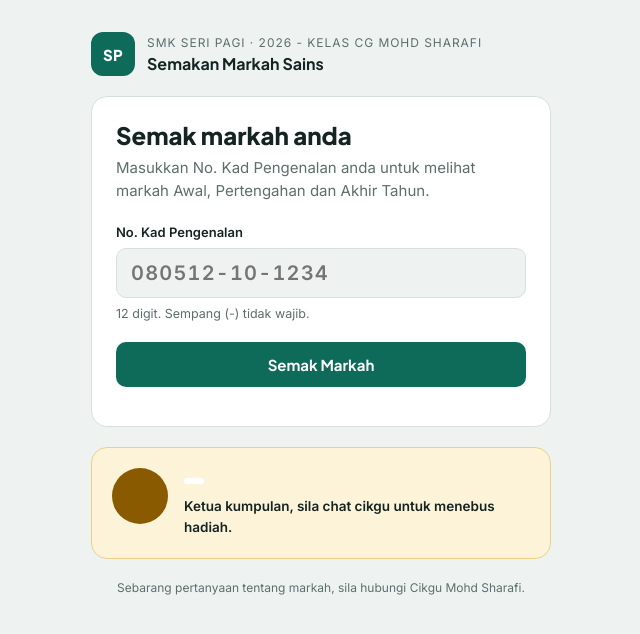
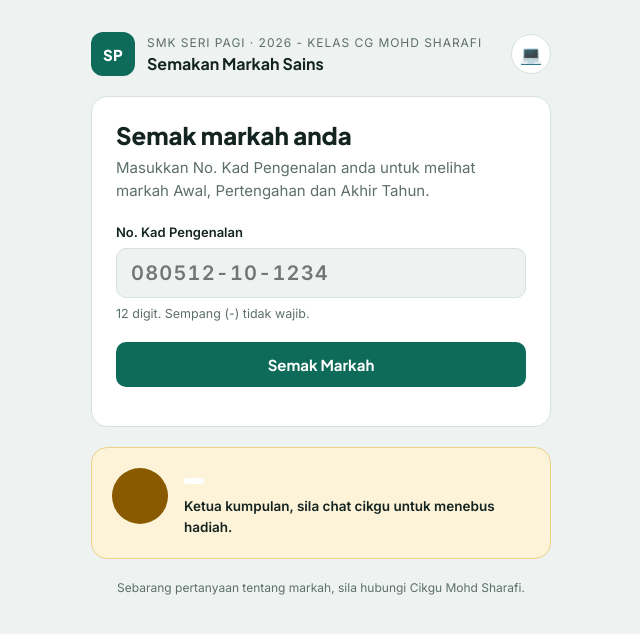
Before and after one commit to matraplah/SemakMarkahExam, a plain HTML site: page index.html in a window 1280 px wide. Shown: the whole page, without its empty margins (319-959 px from the left). Drawn offline with Linux system fonts and the light colour scheme.

Commit message:
Add single three-state light/dark/system theme toggle button and fix Netlify publish path (6aff52dc44eed48bc0e773ec)

```diff
--- a/index.html
+++ b/index.html
@@ -2,6 +2,7 @@
 <meta name="viewport" content="width=device-width, initial-scale=1">
 <link rel="preconnect" href="https://fonts.googleapis.com">
 <link rel="stylesheet" href="https://fonts.googleapis.com/css2?family=Plus+Jakarta+Sans:wght@500;700;800&amp;family=Inter:wght@400;500;600&amp;display=swap">
+<script>try{var t=localStorage.getItem("tema");if(t==="light"||t==="dark")document.documentElement.setAttribute("data-theme",t)}catch(e){}</script>
 <style>
 /* Layout: one narrow column, a school report slip; login card first, then three exam rows in order */
 :root {
@@ -123,12 +124,17 @@ button[disabled] { opacity: .6; cursor: wait; }
 .scale b { color: var(--ink); font-weight: 600; }
 footer { text-align: center; font-size: 12px; color: var(--muted); }
 @media (prefers-reduced-motion: no-preference) { .bar i { transition: width .6s ease; } }
+.brand > div:nth-child(2) { flex: 1; min-width: 0; }
+.theme { width: 40px; height: 40px; flex: none; padding: 0; border-radius: 50%; background: var(--paper); border: 1px solid var(--line); font-size: 18px; line-height: 1; display: grid; place-items: center; }
+.theme:hover { filter: none; border-color: var(--accent); }
+.theme:focus-visible { outline: 2px solid var(--accent); outline-offset: 2px; }
 </style>
 
 </head><body><div class="wrap">
   <div class="brand">
     <div class="crest">SP</div>
     <div><small>SMK Seri Pagi · 2026 - Kelas Cg Mohd Sharafi</small><strong>Semakan Markah Sains</strong></div>
+    <button type="button" id="theme" class="theme" aria-label="Pencahayaan: Sistem" title="Pencahayaan: Sistem">💻</button>
   </div>
 
   <!-- LOGIN -->
@@ -307,4 +313,20 @@ footer { text-align: center; font-size: 12px; color: var(--muted); }
   }
 })();
 </script>
+<script>
+(function(){
+  var root=document.documentElement, btn=document.getElementById('theme');
+  var order=['system','light','dark'], icon={system:'💻',light:'☀️',dark:'🌙'}, name={system:'Sistem',light:'Cerah',dark:'Gelap'};
+  function apply(t){
+    if(t==='light'||t==='dark') root.setAttribute('data-theme',t); else { root.removeAttribute('data-theme'); t='system'; }
+    btn.textContent=icon[t]; btn.dataset.t=t;
+    var lbl='Pencahayaan: '+name[t]+' (klik untuk tukar)';
+    btn.setAttribute('aria-label',lbl); btn.title=lbl;
+    try{ t==='system'?localStorage.removeItem('tema'):localStorage.setItem('tema',t); }catch(e){}
+  }
+  var cur='system'; try{ cur=localStorage.getItem('tema')||'system'; }catch(e){}
+  apply(cur);
+  btn.addEventListener('click', function(){ apply(order[(order.indexOf(btn.dataset.t)+1)%3]); });
+})();
+</script>
 </body></html>
```
Also changed, not shown: 1 other file.
